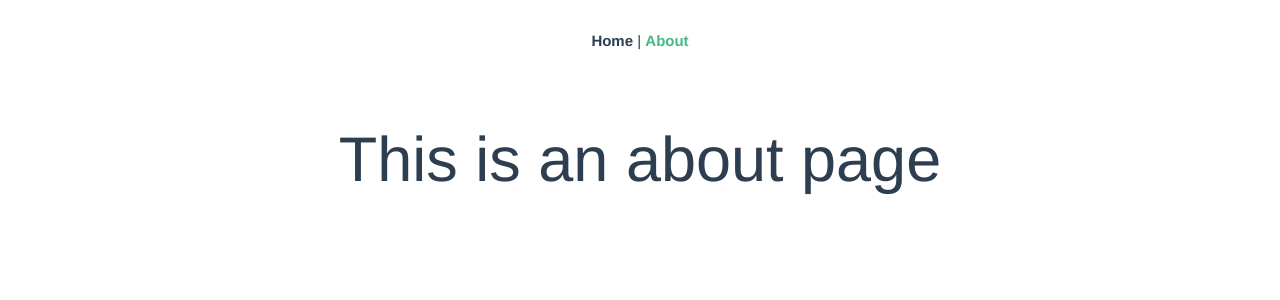
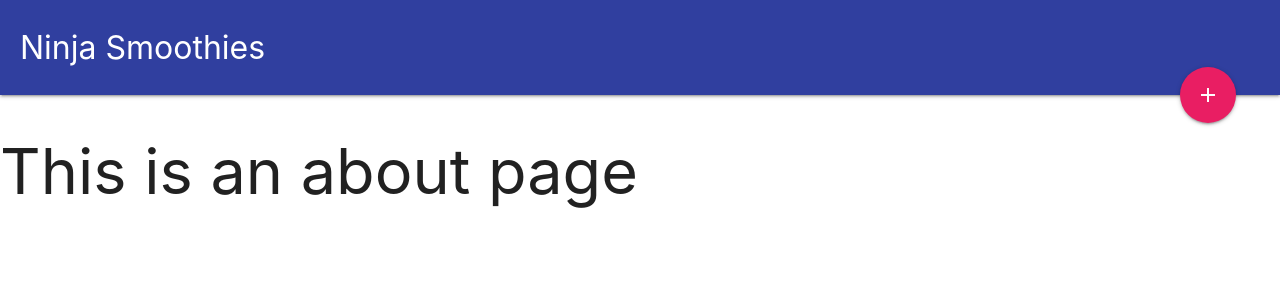
Before and after one commit to jhnnyk/Udemy-vuefirebase-ninjasmoothies, a Vue app: page /#/about in a window 1280 px wide. Shown: the top 300 px of the page. Built offline with nearby package versions, Linux system fonts and the light colour scheme.

Commit message:
navbar component

```diff
--- a/src/App.vue
+++ b/src/App.vue
@@ -1,32 +1,19 @@
 <template>
   <div id="app">
-    <div id="nav">
-      <router-link to="/">Home</router-link> |
-      <router-link to="/about">About</router-link>
-    </div>
+    <Navbar />
     <router-view />
   </div>
 </template>
 
-<style>
-#app {
-  font-family: "Avenir", Helvetica, Arial, sans-serif;
-  -webkit-font-smoothing: antialiased;
-  -moz-osx-font-smoothing: grayscale;
-  text-align: center;
-  color: #2c3e50;
-}
+<script>
+import Navbar from "@/components/Navbar";
 
-#nav {
-  padding: 30px;
-}
+export default {
+  name: "App",
+  components: {
+    Navbar
+  }
+};
+</script>
 
-#nav a {
-  font-weight: bold;
-  color: #2c3e50;
-}
-
-#nav a.router-link-exact-active {
-  color: #42b983;
-}
-</style>
+<style></style>
--- /dev/null
+++ b/src/components/Navbar.vue
@@ -0,0 +1,31 @@
+<template>
+  <div class="navbar">
+    <nav class="nav-extended indigo darken-2">
+      <div class="nav-content">
+        <router-link to>
+          <span class="nav-title">Ninja Smoothies</span>
+        </router-link>
+        <a href class="btn-floating btn-large halfway-fab pink">
+          <router-link to>
+            <i class="material-icons">add</i>
+          </router-link>
+        </a>
+      </div>
+    </nav>
+  </div>
+</template>
+
+<script>
+export default {
+  name: "Navbar",
+  data() {
+    return {};
+  }
+};
+</script>
+
+<style>
+.navbar nav {
+  padding: 0 20px;
+}
+</style>
--- a/src/views/Home.vue
+++ b/src/views/Home.vue
@@ -1,18 +1,9 @@
 <template>
-  <div class="home">
-    <img alt="Vue logo" src="../assets/logo.png" />
-    <HelloWorld msg="Welcome to Your Vue.js App" />
-  </div>
+  <div class="home"></div>
 </template>
 
 <script>
-// @ is an alias to /src
-import HelloWorld from "@/components/HelloWorld.vue";
-
 export default {
-  name: "home",
-  components: {
-    HelloWorld
-  }
+  name: "home"
 };
 </script>
```
